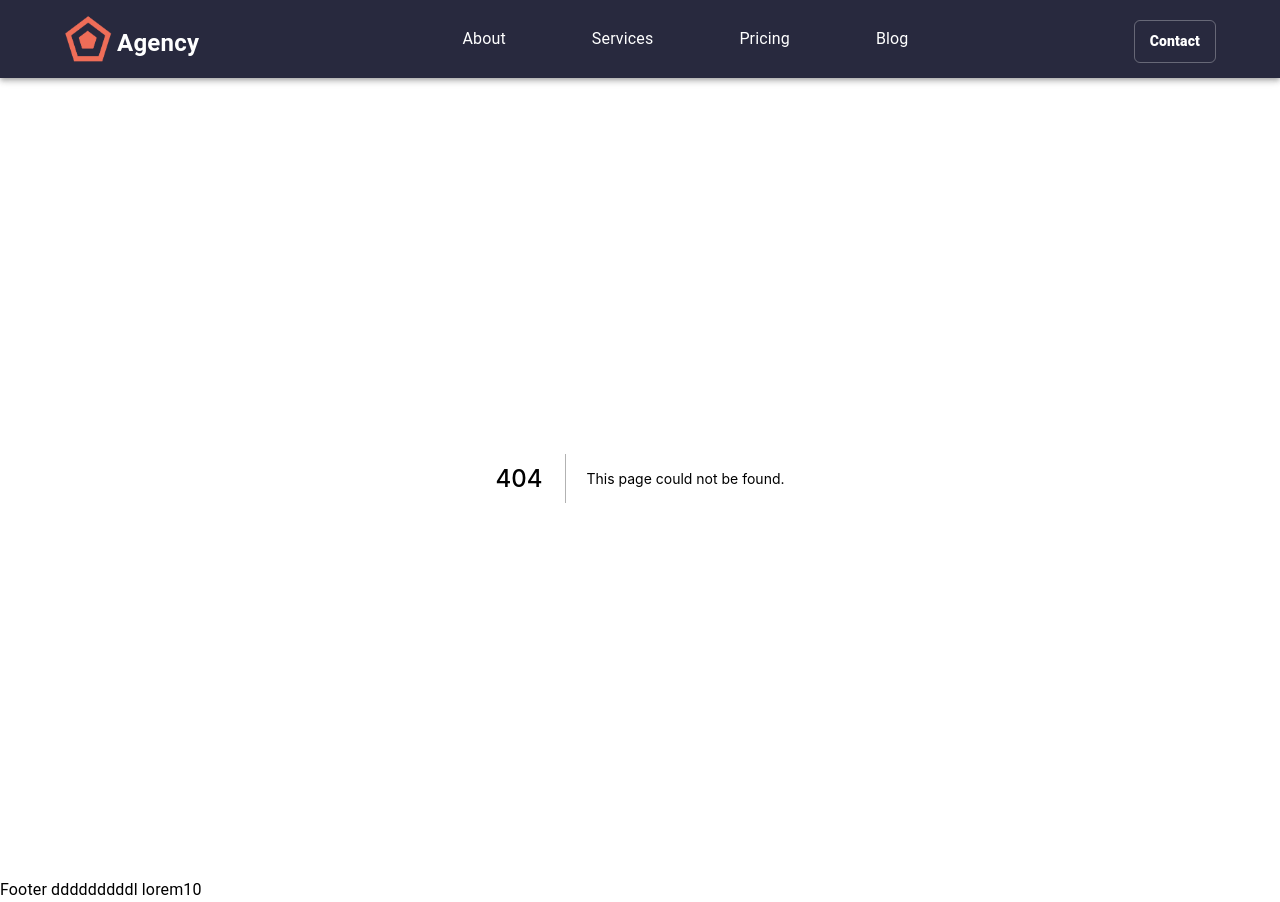
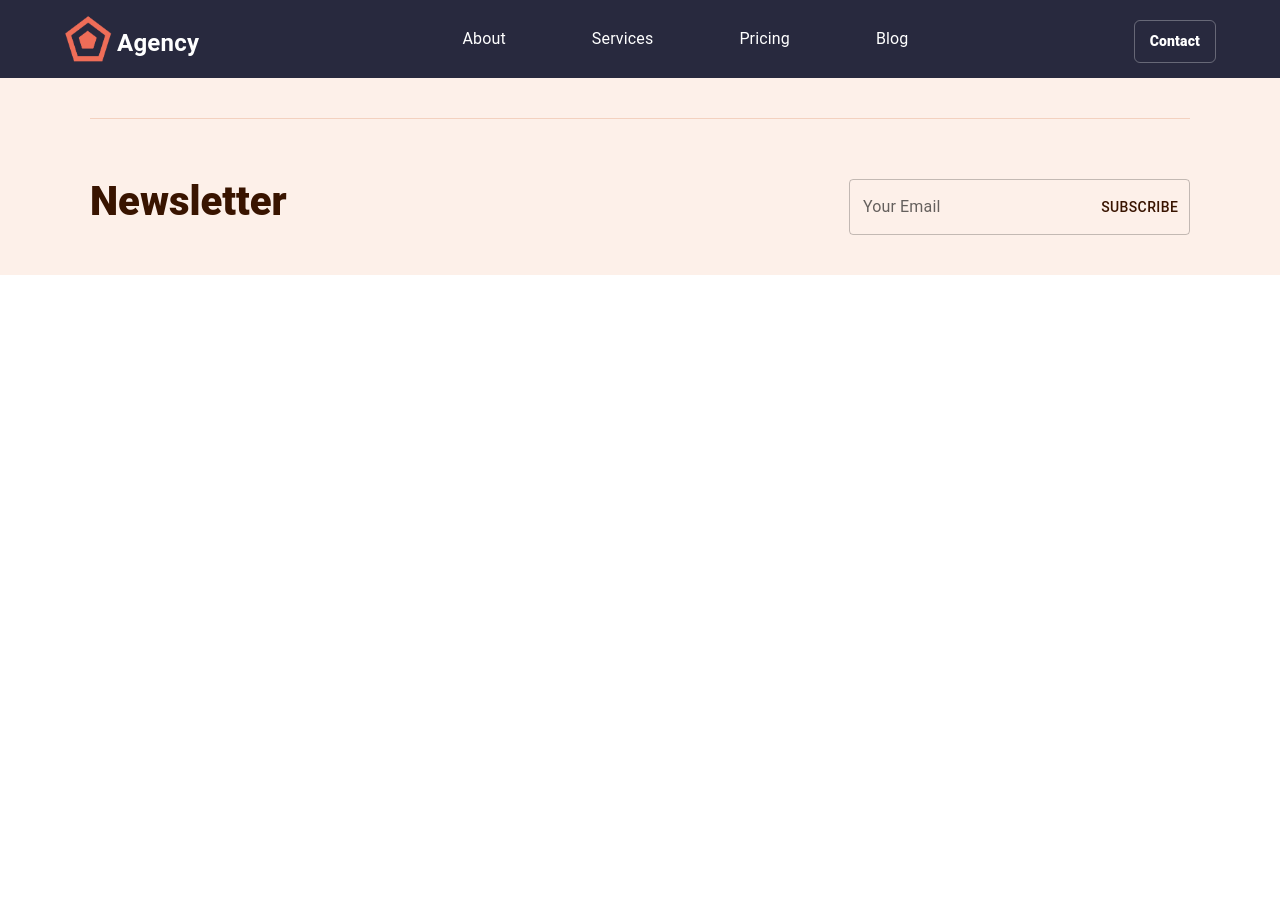
Before and after one commit to azadhuseynzade/portfolio-project, a Next.js app: page /components/NewsLetter in a window 1280 px wide. Before the commit this address had no page. After the commit the page ends 800 px from the top, so only its background shows below. Built offline with nearby package versions, Linux system fonts and the light colour scheme.

Commit message:
made News Letter page

```diff
--- a/pages/components/Footer.js
+++ b/pages/components/Footer.js
@@ -6,7 +6,7 @@ import RightSide from "../assets/pic.svg";
 const Footer = () => {
   return (
     <Box>
-      <Typography>Footer dddddddddl lorem10</Typography>
+      <Typography></Typography>
     </Box>
   );
 };
--- /dev/null
+++ b/pages/components/NewsLetter.js
@@ -0,0 +1,51 @@
+import { Box, Typography, Input, TextField, Button } from "@mui/material";
+import React from "react";
+
+const NewsLetter = () => {
+  return (
+    <Box
+      sx={{
+        backgroundColor: "#FDF0E9",
+        padding: { xs: "30px 20px", md: "40px 0px" },
+      }}
+    >
+      <Box
+        sx={{
+          maxWidth: "1100px",
+          display: "flex",
+          flexDirection: { xs: "column", md: "row" },
+          justifyContent: "space-between",
+          margin: "0 auto",
+          borderTop: "1px solid #F3D1BF",
+          paddingTop: { xs: "20px", md: "60px" },
+        }}
+      >
+        <Box>
+          <Typography
+            variant="h3"
+            sx={{
+              fontSize: { xs: "20px", md: "40px" },
+              color: "#391400",
+              fontWeight: "800",
+            }}
+          >
+            Newsletter
+          </Typography>
+        </Box>
+        <Box sx={{ paddingTop: { xs: "30px", md: "0px" } }}>
+          <TextField
+            id="standard-name"
+            label="Your Email"
+            InputProps={{
+              endAdornment: (
+                <Button sx={{ color: "#391400" }}>Subscribe</Button>
+              ),
+            }}
+          />
+        </Box>
+      </Box>
+    </Box>
+  );
+};
+
+export default NewsLetter;
--- a/pages/index.js
+++ b/pages/index.js
@@ -20,6 +20,7 @@ import PricingPlans from "./components/PricingPlans";
 import FrequentlyAsked from "./components/FrequentlyAsked";
 import OurAwards from "./components/OurAwards";
 import LatestBlog from "./components/LatestBlog";
+import NewsLetter from "./components/NewsLetter";
 
 export default function Home() {
   return (
@@ -43,6 +44,7 @@ export default function Home() {
       <FrequentlyAsked />
       <OurAwards />
       <LatestBlog />
+      <NewsLetter />
     </div>
   );
 }
```
